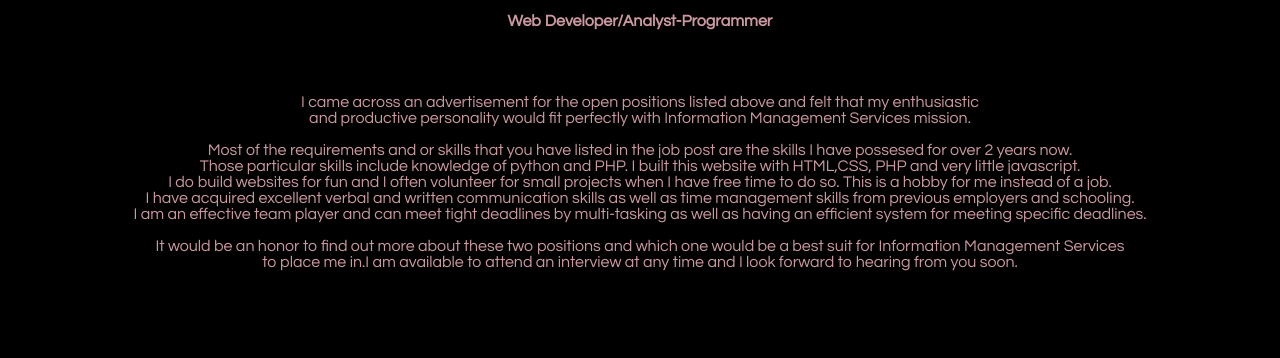
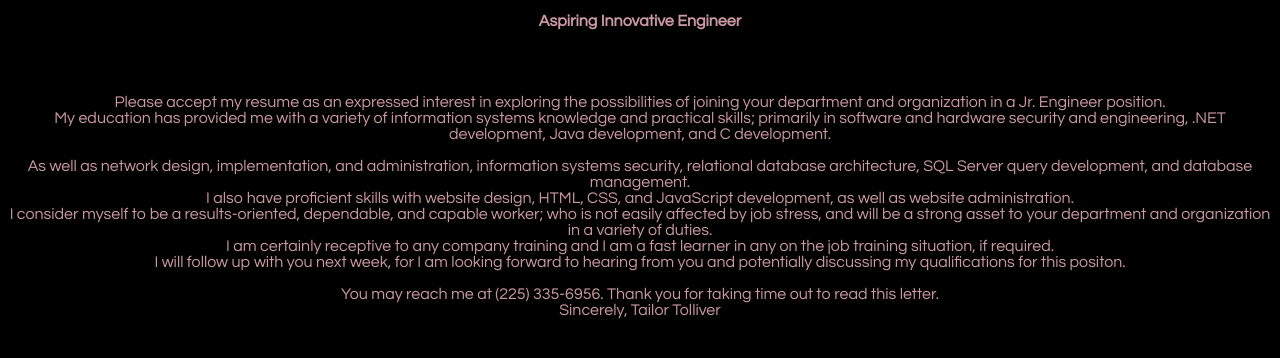
Before and after one commit to ttolliver/ttolliver, a plain HTML site: page cv.html in a window 1280 px wide. Shown: the part 160-518 px from the top of the page. Drawn offline with Linux system fonts and the light colour scheme.

Commit message:
Update cv.html

```diff
--- a/cv.html
+++ b/cv.html
@@ -26,31 +26,37 @@
   </table>
 
 
-	<p id="cvjobs">Web Developer/Analyst-Programmer</p>
+	<p id="cvjobs">Aspiring Innovative Engineer</p>
 
-	<p id ="cvtext">I came across an advertisement for the open positions listed above
-	 and felt that my enthusiastic
+	<p id ="cvtext">Please accept my resume as an expressed interest in exploring the possibilities of joining your
+	 department and organization in a Jr. Engineer position.
+
 	 <br />
-	 and productive personality
-	would fit perfectly with Information Management Services mission.
+	My education has provided me with a variety of information systems knowledge and practical skills; primarily in software and hardware security and engineering,
+	.NET development, Java development, and C development.
 	</p>
 
 
-	 <p>Most of the requirements and or skills that you have listed in the job post are the skills I have possesed for over 2 years now.
+	 <p>As well as network design, implementation, and administration, information systems security, relational database
+	 architecture, SQL Server query development, and database management.
 	 <br />
-	  Those particular skills include knowledge of python and PHP.
-	 I built this website with HTML,CSS, PHP and very little javascript.
+	  I also have proficient skills with website design, HTML, CSS, and JavaScript development, as well as website administration.
+
 	 <br />
-	  I do build websites for fun and I often volunteer for small projects when I have free time to do so. This is a hobby for me instead of a job.
+	 I consider myself to be a results-oriented, dependable, and capable worker; who is not easily affected by job stress, and will be a strong asset to your department and organization in a variety of duties.
 	  <br />
-	  I have acquired excellent verbal and written communication skills as well as time management skills from previous employers and schooling.
+	 I am certainly receptive to any company training and I am a fast learner in any on the job training situation, if required.
+
 	  <br />
-	   I am an effective team player and can meet tight deadlines by multi-tasking as well as having an efficient system for meeting specific deadlines.
+	   I will follow up with you next week, for I am looking forward to hearing from you and potentially discussing my qualifications for this positon.
 	 </p>
 
-	 <p>It would be an honor to find out more about these two positions and which one would be a best suit for Information Management Services
+	 <p>You may reach me at (225) 335-6956. Thank you for taking time out to read this letter.
+
 	 <br />
-	  to place me in.I am available to attend an interview at any time and I look forward to hearing from you soon.
+	 Sincerely,
+
+         Tailor Tolliver
 	</p>
 
 
```
